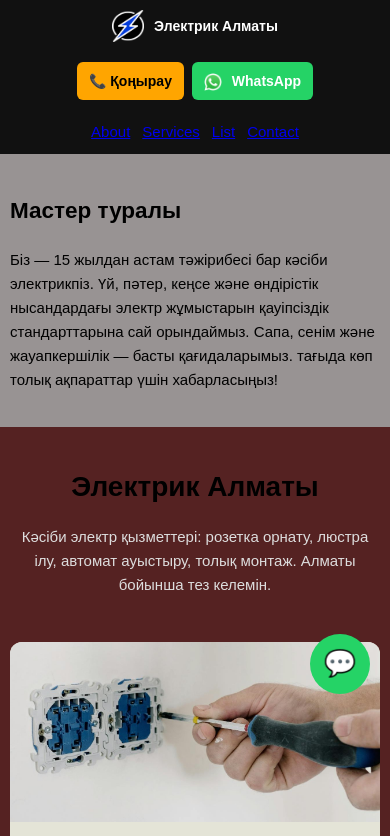
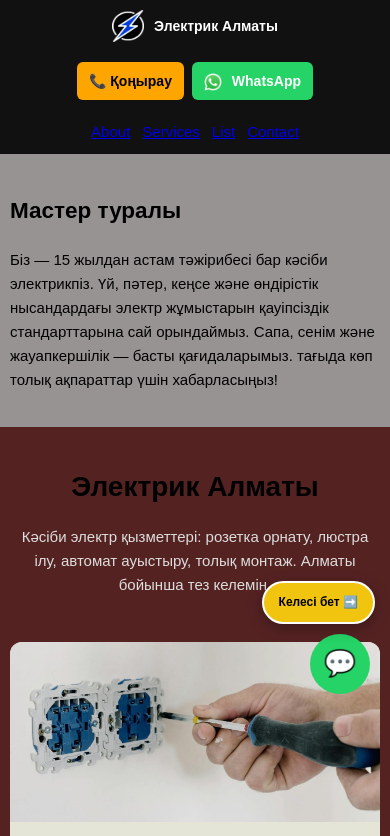
Before and after one commit to Davidshakyy777/Elektrik-Site-Almaty, a plain HTML site: page index.html in a window 390 px wide. Shown: the top 836 px of the page. Drawn offline with Linux system fonts and the light colour scheme.

Commit message:
added services page and sitemap#

```diff
--- a/index.html
+++ b/index.html
@@ -131,4 +131,9 @@
 
 <script src="script.js"></script>
 </body>
+
+<a href="services-detail.html" class="floating-next-btn">
+  Келесі бет ➡️
+</a>
+
 </html>
--- a/style.css
+++ b/style.css
@@ -365,3 +365,44 @@ body {
     height: 260px;
   }
 }
+
+/* ===== FLOATING NEXT PAGE BUTTON ===== */
+.floating-next-btn {
+  position: fixed;
+  bottom: 230px; /* Чат батырмасы 150px-де тұр, бұл одан жоғары тұрады */
+  right: 20px;
+  background-color: #f1c40f; /* Сары түс */
+  color: #000;
+  padding: 12px 20px;
+  border-radius: 50px;
+  text-decoration: none;
+  font-weight: bold;
+  box-shadow: 0 4px 15px rgba(0,0,0,0.3);
+  z-index: 1000;
+  display: flex;
+  align-items: center;
+  gap: 8px;
+  transition: all 0.3s ease;
+  border: 2px solid #fff;
+  font-size: 14px;
+}
+
+.floating-next-btn:hover {
+  transform: scale(1.1);
+  background-color: #000;
+  color: #fff;
+}
+
+/* Мобильді нұсқада батырма сәл кішірейеді */
+@media (max-width: 480px) {
+  .floating-next-btn {
+    padding: 10px 15px;
+    font-size: 12px;
+    bottom: 220px;
+    right: 15px;
+  }
+}
+
+body {
+  background-color: #989393;
+}
```
Also changed, not shown: services-detail.html (added, +48 -0 lines), sitemap.xml (+8 -0 lines).
